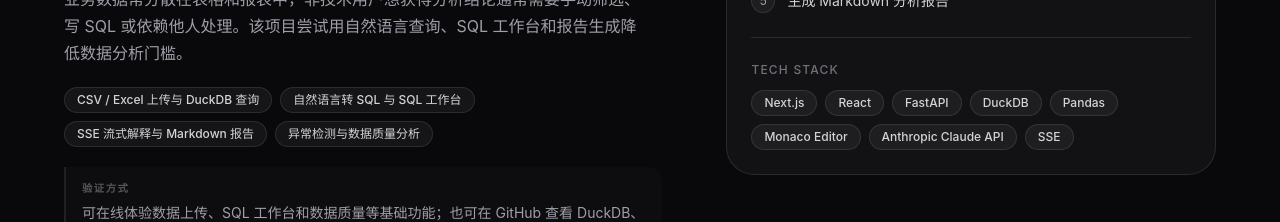
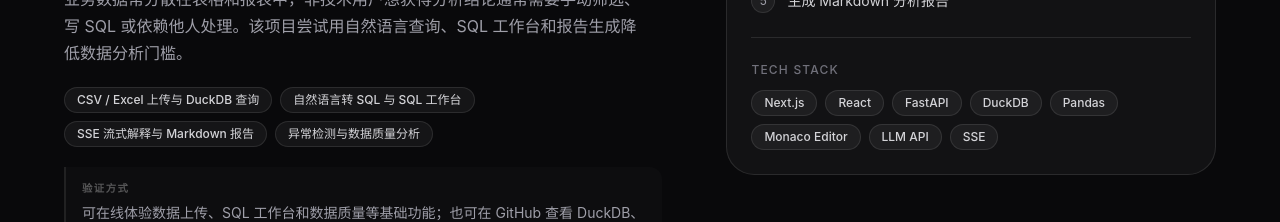
Before and after one commit to Strange-Men/Portfolio, a React (Vite) app: page / in a window 1280 px wide. Shown: the part 2520-2742 px from the top of the page. Built offline with nearby package versions, Linux system fonts and the light colour scheme; the HTML template or start-up script is replaced by a standard one.

Commit message:
fix(v1.33.0-visual-identity-polish): generalize eda tech stack label

```diff
--- a/src/data/projects.ts
+++ b/src/data/projects.ts
@@ -86,7 +86,7 @@ export const projects: PortfolioProject[] = [
       'DuckDB',
       'Pandas',
       'Monaco Editor',
-      'Anthropic Claude API',
+      'LLM API',
       'SSE',
     ],
     links: [
```
Also changed, not shown: 2 other files (tests, documents, lock files or other folders).
